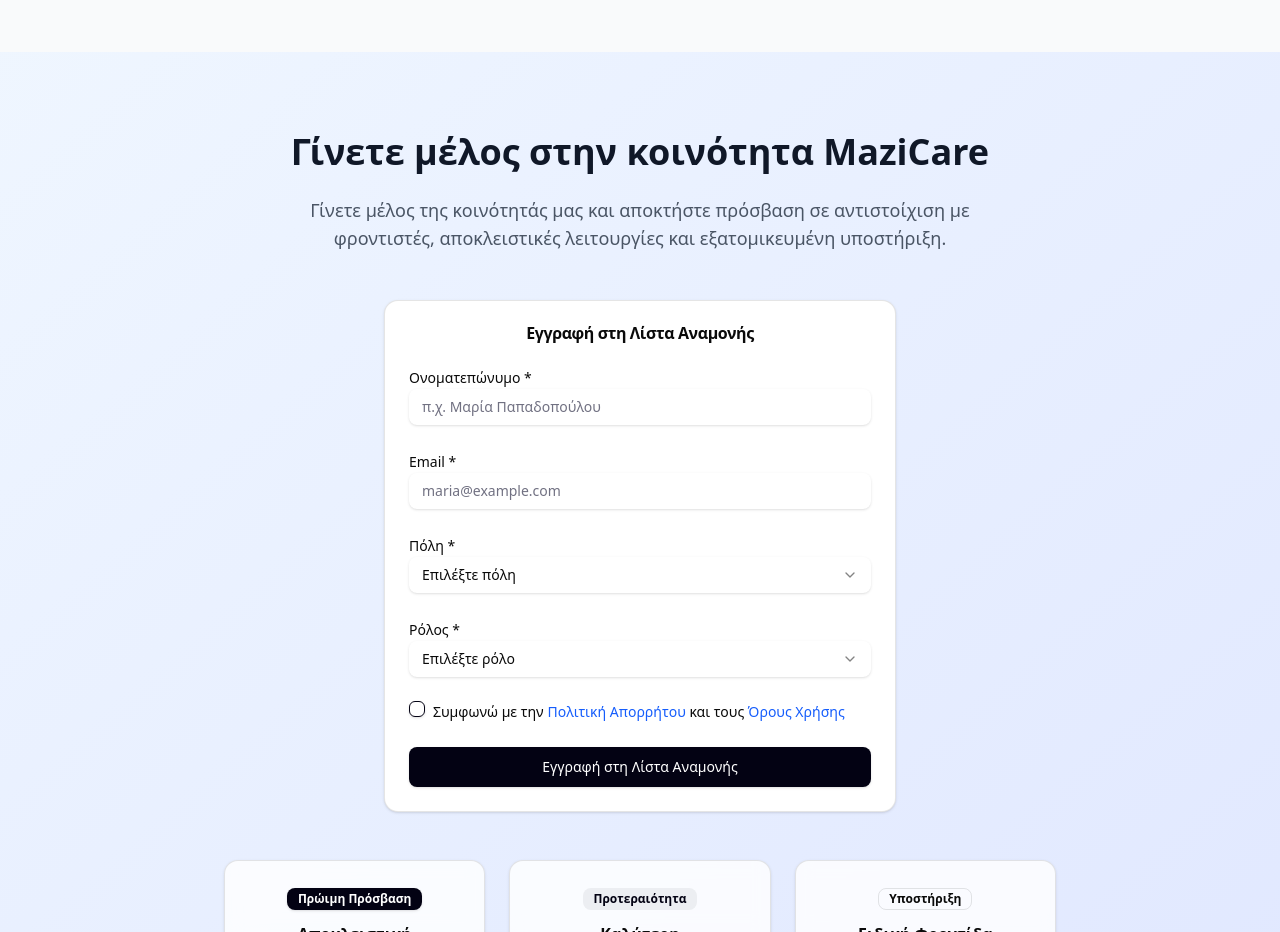
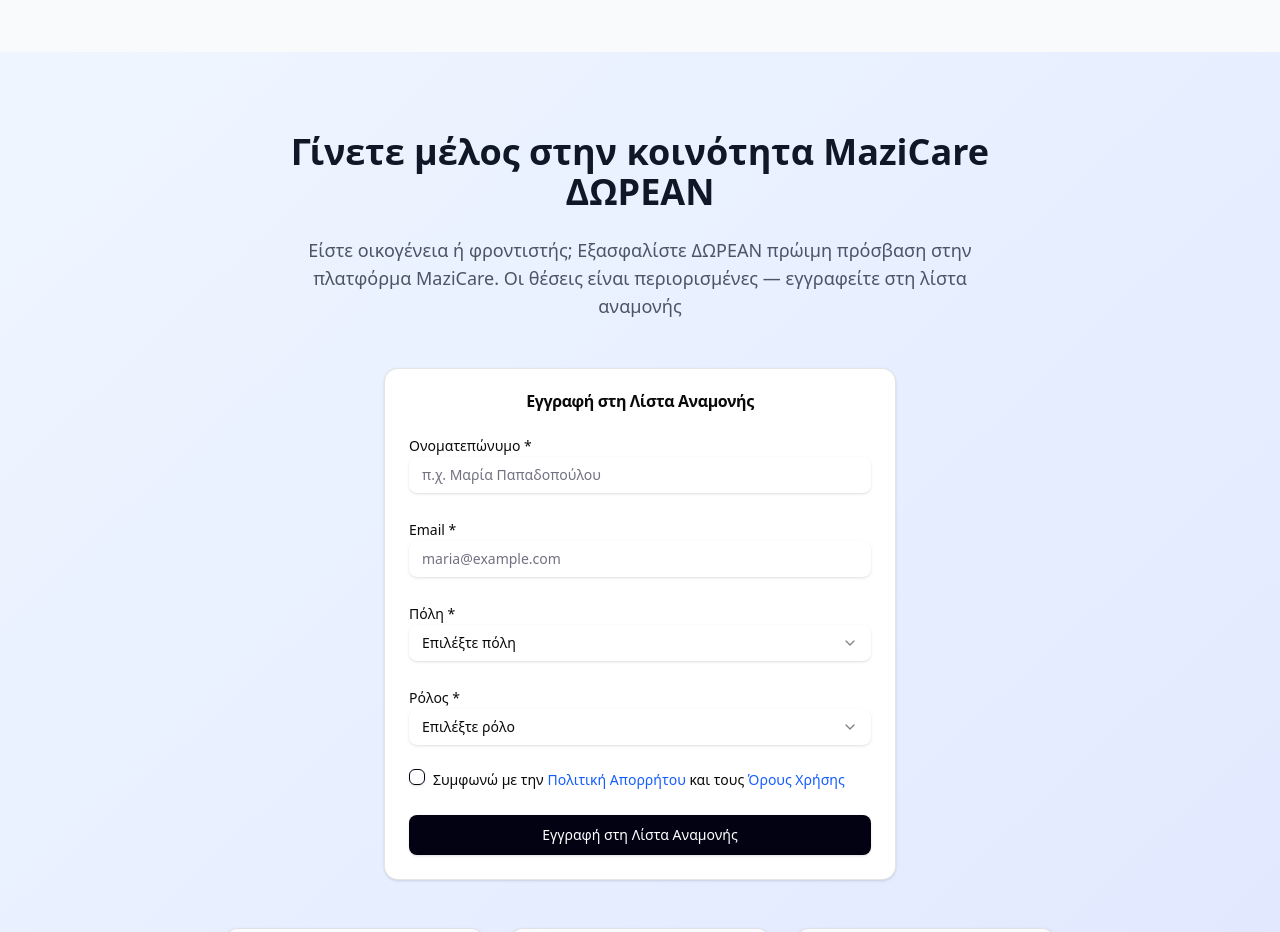
Before and after one commit to MaziCare1/mazicare-website, a Next.js app: page / in a window 1280 px wide. Shown: the part 7100-8032 px from the top of the page. Built offline with nearby package versions, Linux system fonts and the light colour scheme.

Commit message:
fit: updated wording for waitlist section

```diff
--- a/components/sections/WaitlistSection.tsx
+++ b/components/sections/WaitlistSection.tsx
@@ -160,10 +160,10 @@
       <div className="max-w-4xl mx-auto px-4 sm:px-6 lg:px-8">
         <div className="text-center mb-12">
           <h2 className="text-3xl lg:text-4xl font-bold text-gray-900 mb-6">
-          Γίνετε μέλος στην κοινότητα MaziCare
+            Γίνετε μέλος στην κοινότητα MaziCare ΔΩΡΕΑΝ
           </h2>
           <p className="text-lg text-gray-600 max-w-2xl mx-auto">
-          Γίνετε μέλος της κοινότητάς μας και αποκτήστε πρόσβαση σε αντιστοίχιση με φροντιστές, αποκλειστικές λειτουργίες και εξατομικευμένη υποστήριξη.
+          Είστε οικογένεια ή φροντιστής; Εξασφαλίστε ΔΩΡΕΑΝ πρώιμη πρόσβαση στην πλατφόρμα MaziCare. Οι θέσεις είναι περιορισμένες — εγγραφείτε στη λίστα αναμονής
           </p>
         </div>
 
```
